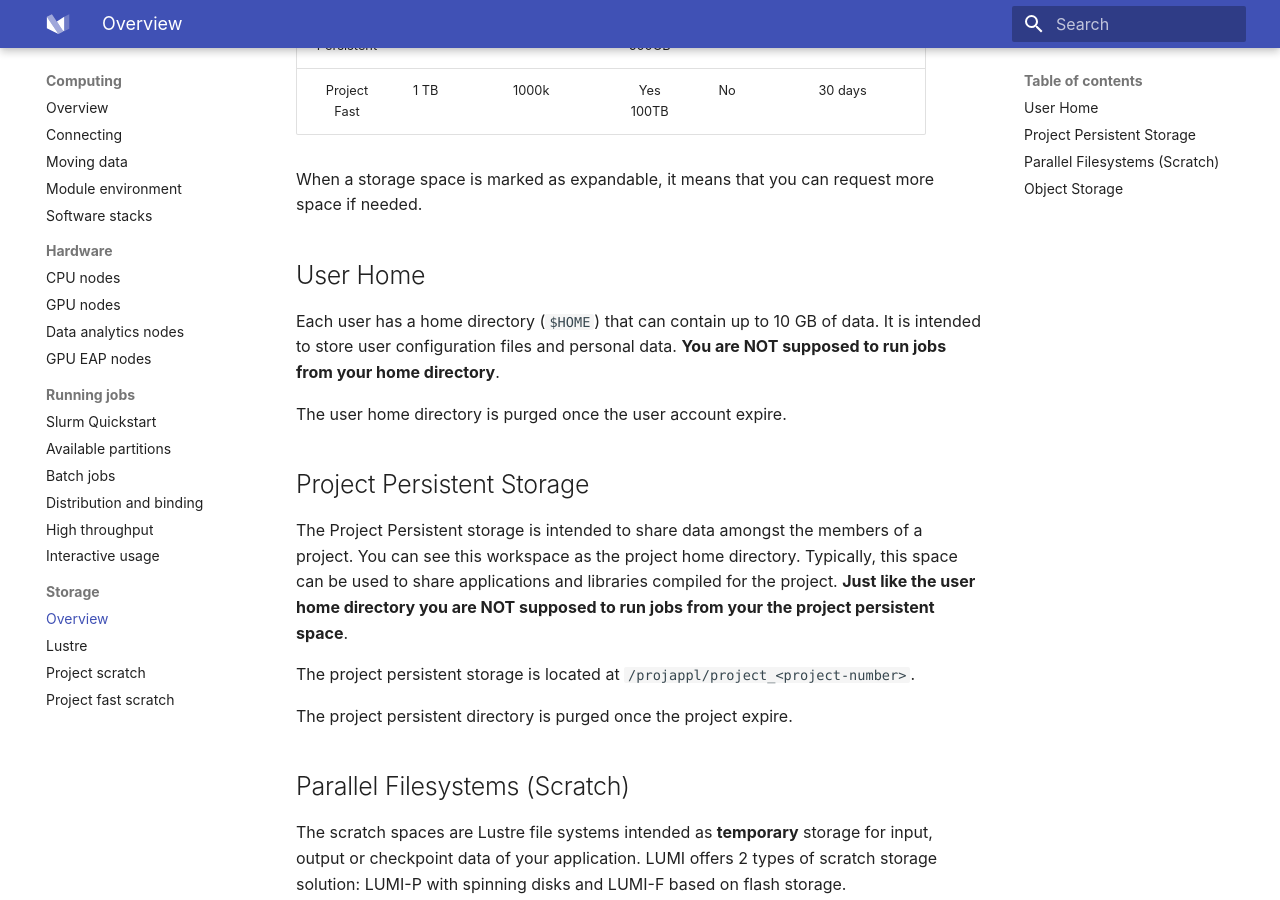
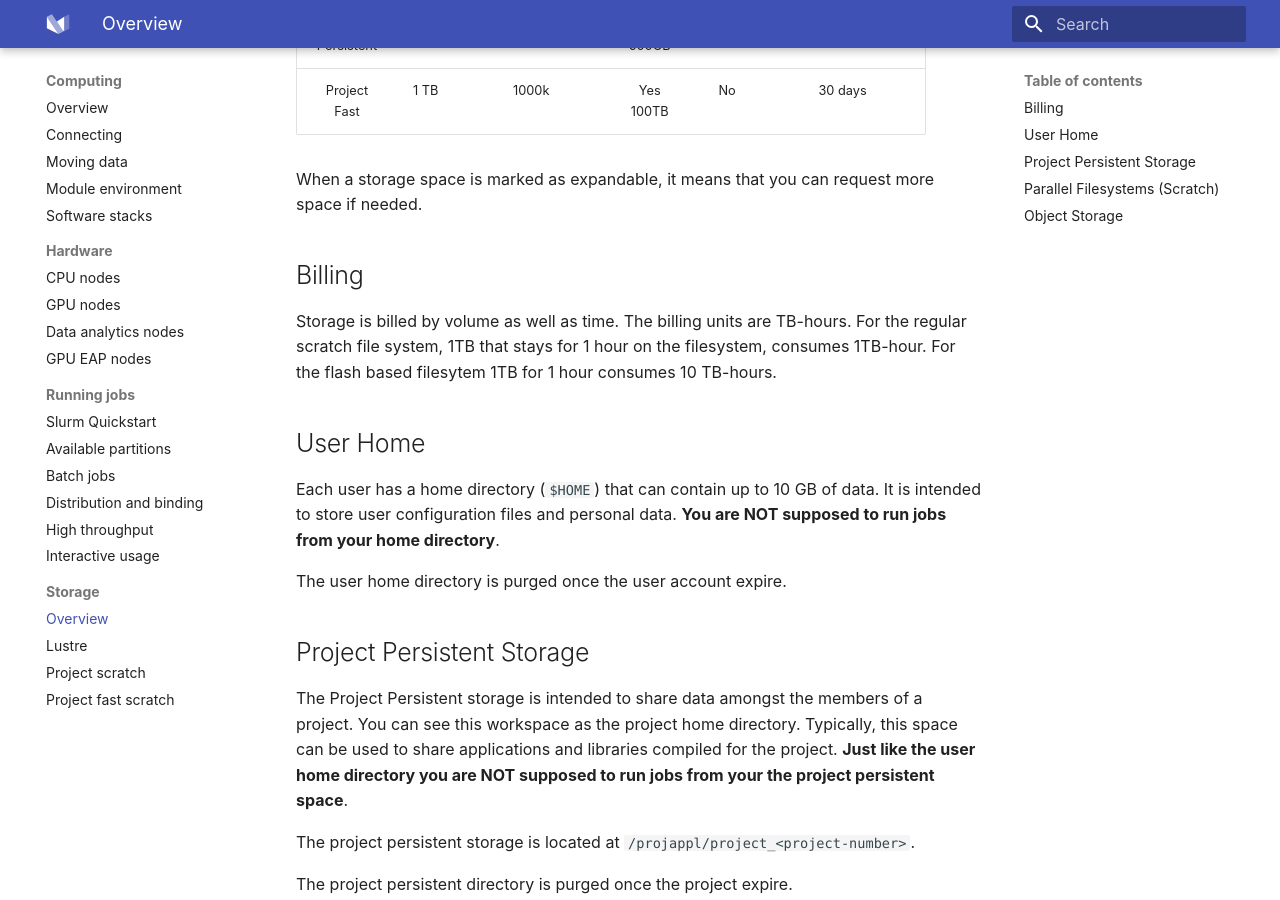
Before and after one commit to Lumi-supercomputer/lumi-userguide, an MkDocs documentation site: the page built from docs/storage/index.md, in a window 1280 px wide and 900 px high, scrolled down 470 px. Built offline with MkDocs 1.6.1 and Material for MkDocs 9.7.7, drawn with Linux system fonts in a browser that asks for light colours.

Commit message:
add first infos about storage billing

```diff
--- a/docs/storage/index.md
+++ b/docs/storage/index.md
@@ -16,6 +16,13 @@
 
 When a storage space is marked as expandable, it means that you can request
 more space if needed.
+
+## Billing
+
+Storage is billed by volume as well as time. The billing units are TB-hours. For
+the regular scratch file system, 1TB that stays for 1 hour on the filesystem,
+consumes 1TB-hour. For the flash based filesytem 1TB for 1 hour consumes
+10 TB-hours.
 
 ## User Home
 
```
